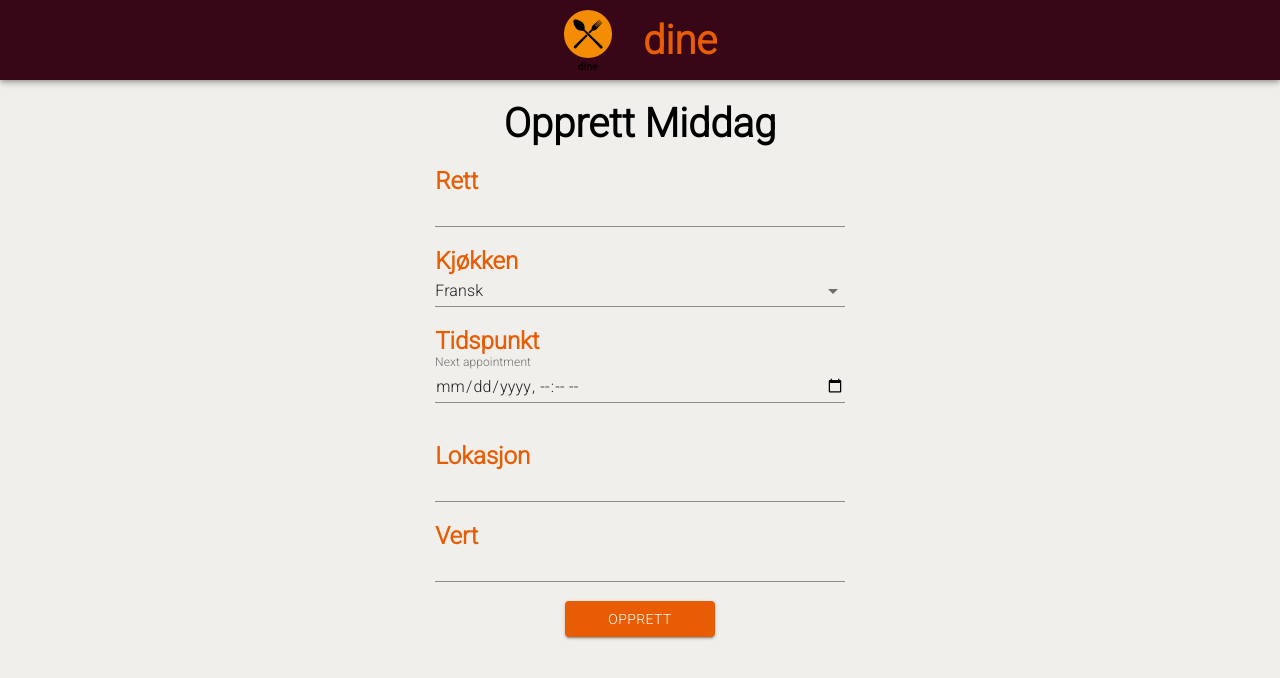
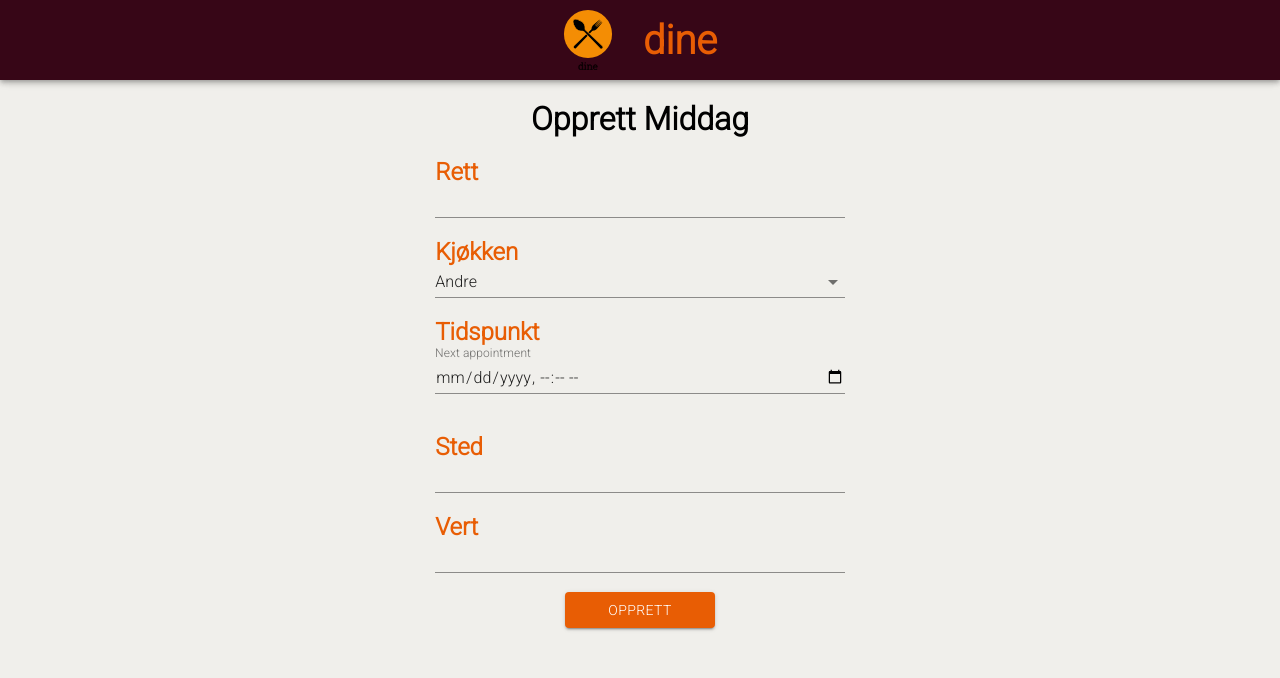
Before and after one commit to ulrik2204/dine-frontend, a React (Create React App) app: page /createdinnerevent in a window 1280 px wide. Shown: the top 678 px of the page. Built offline with nearby package versions, Linux system fonts and the light colour scheme.

Commit message:
Minor style changes

```diff
--- a/src/pages/CreateDinnerPage/CreateDinnerPage.css
+++ b/src/pages/CreateDinnerPage/CreateDinnerPage.css
@@ -33,5 +33,4 @@ body {
 
 .createDinnerH1 {
   color: rgb(0, 0, 0);
-  font-size: 40px;
 }
--- a/src/pages/CreateDinnerPage/index.tsx
+++ b/src/pages/CreateDinnerPage/index.tsx
@@ -39,8 +39,8 @@ const useStyles = makeStyles(() =>
  */
 const CreateDinnerPage: React.FunctionComponent = () => {
   // Input
-  const [course, setCourse] = useState('');
-  const [kitchen, setKitchen] = useState('Fransk');
+  const [dish, setDish] = useState('');
+  const [cuisine, setCuisine] = useState('Fransk');
   const [dateTime, setDateTime] = useState(new Date().toISOString());
   const [location, setLocation] = useState('');
   const [owner, setOwner] = useState('');
@@ -94,17 +94,19 @@ const CreateDinnerPage: React.FunctionComponent = () => {
         <h2 className="createDinnerH2">Rett</h2>
         <TextField
           className={classes.inputField}
-          value={course}
-          onChange={(event) => setCourse(event.target.value)}
+          value={dish}
+          onChange={(event) => setDish(event.target.value)}
         ></TextField>
         <br></br>
         <h2 className="createDinnerH2">Kjøkken</h2>
-        <NativeSelect className={classes.inputField} onChange={(e) => setKitchen(e.target.value)}>
+        <NativeSelect className={classes.inputField} onChange={(e) => setCuisine(e.target.value)}>
+          <option value={'Andre'}>Andre</option>
           <option value={'Fransk'}>Fransk</option>
+          <option value={'Indisk'}>Indisk</option>
           <option value={'Italiensk'}>Italiensk</option>
           <option value={'Japansk'}>Japansk</option>
           <option value={'Kinesisk'}>Kinesisk</option>
-          <option value={'Norsk'}>Norsk</option>
+          <option value={'Meksikansk'}>Norsk</option>
         </NativeSelect>
         <br></br>
         <h2 className="createDinnerH2">Tidspunkt</h2>
@@ -122,7 +124,7 @@ const CreateDinnerPage: React.FunctionComponent = () => {
           />
         </form>
         <br></br>
-        <h2 className="createDinnerH2">Lokasjon</h2>
+        <h2 className="createDinnerH2">Sted</h2>
         <TextField
           className={classes.inputField}
           value={location}
@@ -141,7 +143,7 @@ const CreateDinnerPage: React.FunctionComponent = () => {
           <Button
             variant="contained"
             color="primary"
-            onClick={() => sendForm(course, kitchen, dateTime, location, owner)}
+            onClick={() => sendForm(dish, cuisine, dateTime, location, owner)}
             className={classes.buttonField}
           >
             Opprett
--- a/src/pages/DinnerPage/DinnerPage.css
+++ b/src/pages/DinnerPage/DinnerPage.css
@@ -10,7 +10,7 @@
   display: flex;
   flex-direction: column;
   align-items: center;
-  margin-top: 5%;
+  margin-top: 100px;
 }
 .dinnerPageH1,
 .dinnerPageH3,
@@ -20,9 +20,7 @@
 }
 .dinnerPageHeadline {
   text-align: center;
-  margin: 10px;
   padding: 5px;
-  font-size: 40px;
   color: #e85d04;
 }
 .dinnerPageH1 {
--- a/src/pages/DinnerPage/index.tsx
+++ b/src/pages/DinnerPage/index.tsx
@@ -33,6 +33,10 @@ const DinnerPage: React.FunctionComponent<DinnerPageProps> = (props: DinnerPageP
 
       <h1 className="dinnerPageH1">Tidspunkt</h1>
       <h3 className="dinnerPageH3">{dinner == undefined ? '' : new Date((dinner as Dinner).date).toLocaleString()}</h3>
+
+      <h1 className="dinnerPageH1">Sted</h1>
+      <h3 className="dinnerPageH3">{dinner == undefined ? '' : (dinner as Dinner).location}</h3>
+
       {/*
       <button id="signUp" type="submit">
         Meld på
--- a/src/pages/Overview/Overview.css
+++ b/src/pages/Overview/Overview.css
@@ -3,5 +3,5 @@
     display: block;
 }
 #overviewContent {
-    margin-top: 10%;
+    margin-top: 100px;
 }
```
